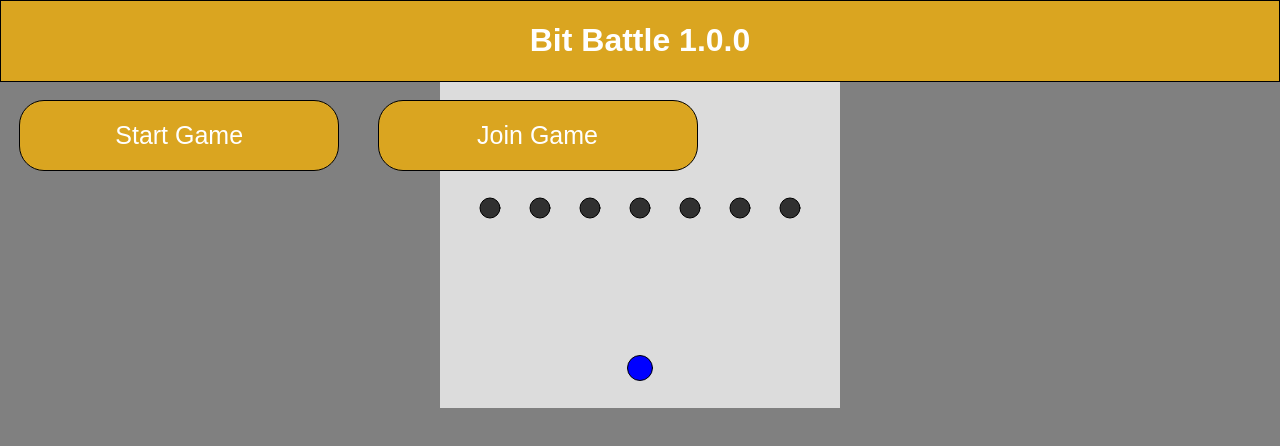
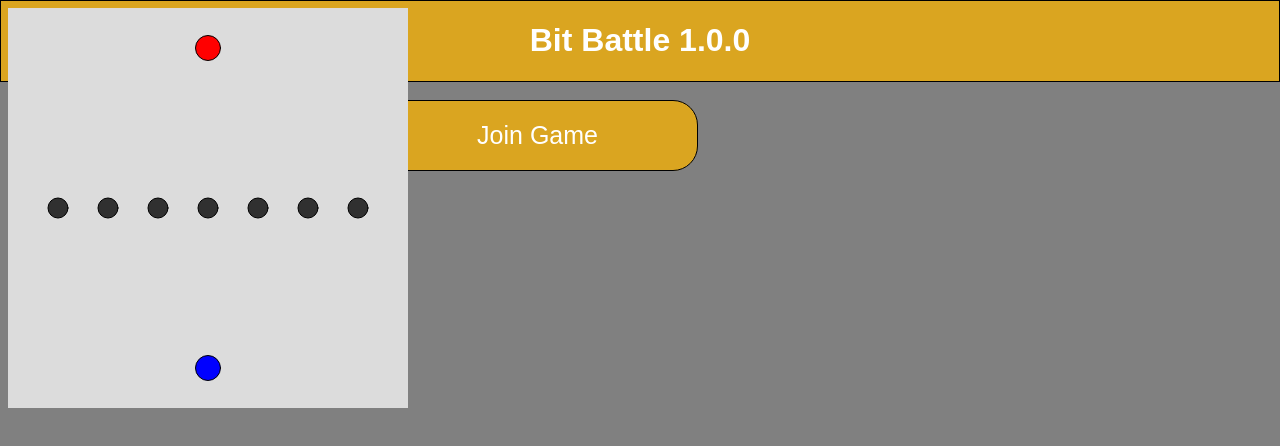
Before and after one commit to RebeccaFritz/SWE-Project-2025, a React (Vite) app in the folder client/: page / in a window 1280 px wide. Shown: the top 446 px of the page. Built offline with nearby package versions, Linux system fonts and the light colour scheme; no server answers.

Commit message:
moved game vaguely to the center

```diff
--- a/client/App.js
+++ b/client/App.js
@@ -481,7 +481,10 @@ export default function App() {
 
         <div>
             <HomeScreen message={message} />
-            <Game />
+            <div className='game'>
+               <Game />
+            </div>
+
         </div>
     );
 }
--- a/client/game/Game.js
+++ b/client/game/Game.js
@@ -30,9 +30,10 @@ let targetList;
 
 
 export default class Game extends React.Component{
-    constructor(props) {
+    constructor(props, gameState) {
         super(props)
         this.myRef = React.createRef()
+        this.gameState = gameState;
     }
 
     Sketch = (p) => {
@@ -44,7 +45,13 @@ export default class Game extends React.Component{
         }
 
         p.draw = () => {
+
             p.background(220);
+
+            if(this.gameState == 1){
+               p.circle(30, 40, 100);
+            }
+
 
             p.fill(0, 0 , 255);
             p.circle(Player1.x, Player1.y, PLAYER_WIDTH);
@@ -106,7 +113,6 @@ export default class Game extends React.Component{
 
             return queue;
         }
-
 
         function initializeTargets(step){
             let targets = [];
--- a/client/index.css
+++ b/client/index.css
@@ -3,6 +3,14 @@ body {
     color: white;
     text-align: center;
     font-family: Arial, Helvetica, sans-serif;
+}
+
+.game {
+   position: absolute;
+
+   top: 400;
+   left: 500;
+
 }
 
 #strip {
```
